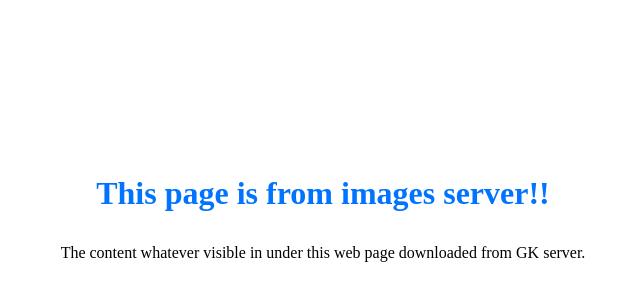
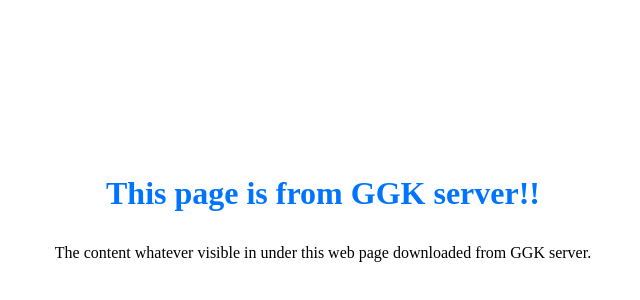
Before and after one commit to GaneshkumaranG/GG, a plain HTML site: page index.html in a window 1280 px wide. Shown: the part 174-474 px from the top of the page, without its empty margins (325-965 px from the left). Drawn offline with Linux system fonts and the light colour scheme.

Commit message:
code change

```diff
--- a/index.html
+++ b/index.html
@@ -22,8 +22,8 @@ padding: 1rem 0;
 <body>
 
 <div class="page-content">
-<h1>This page is from images server!!</h1>
-<p>The content whatever visible in under this web page downloaded from GK server.</p>
+<h1>This page is from GGK server!!</h1>
+<p>The content whatever visible in under this web page downloaded from GGK server.</p>
 </div>
 
 </body>
```
